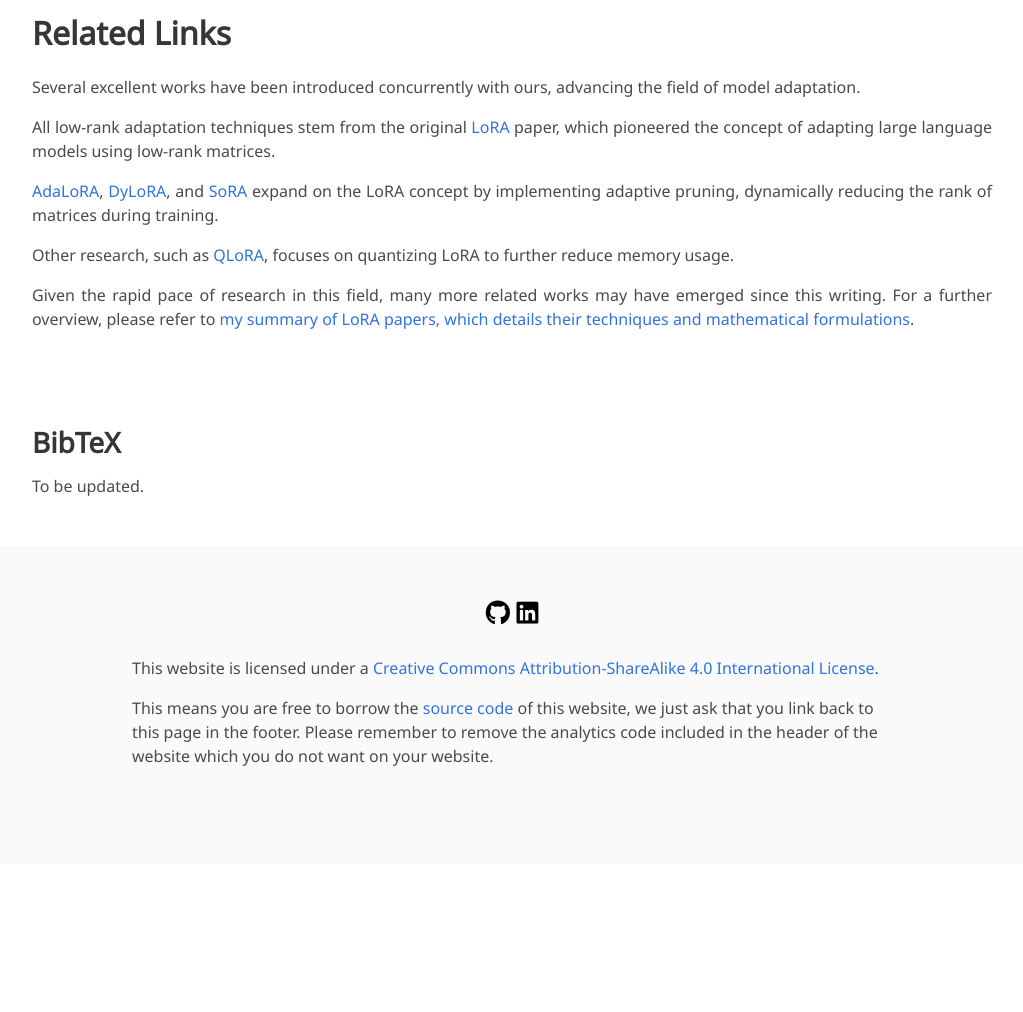
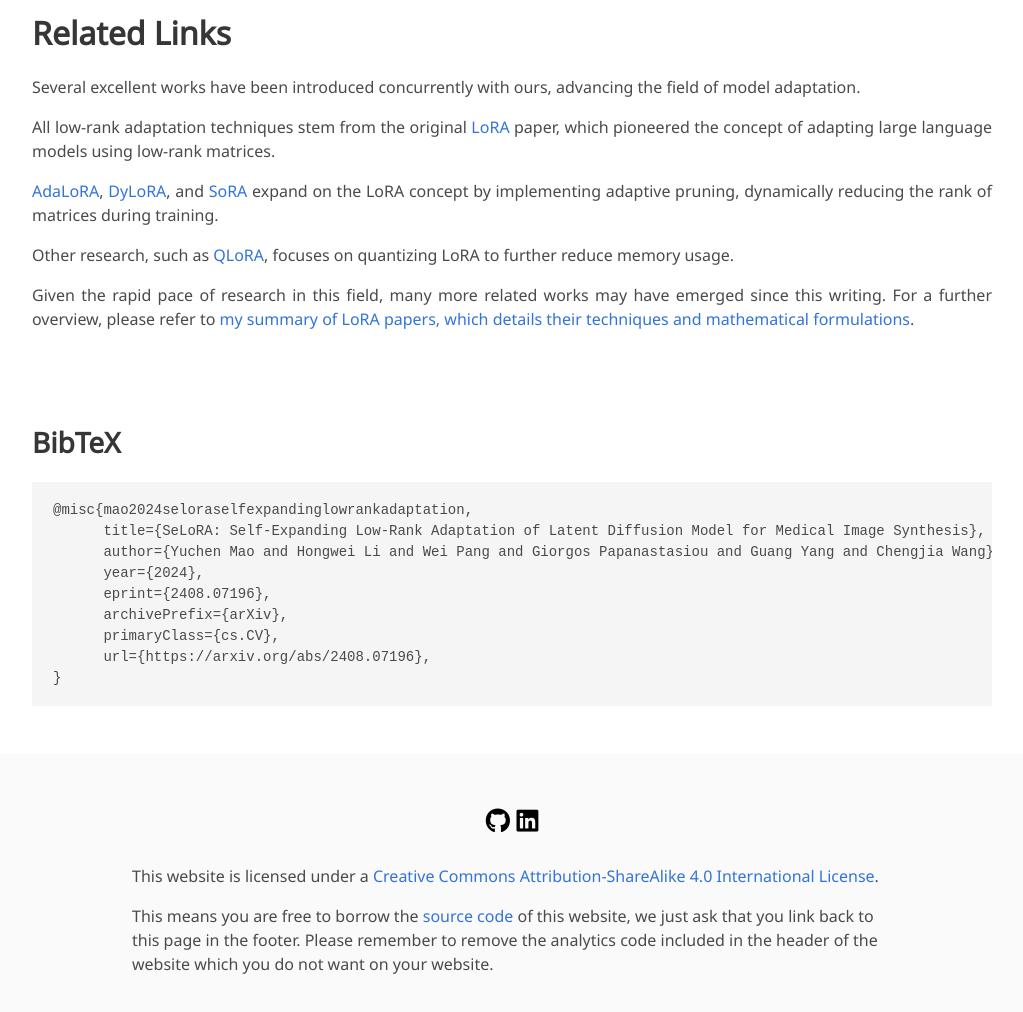
Before and after one commit to Yuchen20/SeLoRA.github.io, a plain HTML site: page index.html in a window 1280 px wide. Shown: the part 4859-5871 px from the top of the page, without its empty margins (128-1151 px from the left). Before the commit the page ends 5723 px from the top, so only its background shows below. Drawn offline with nearby package versions, Linux system fonts and the light colour scheme; some icons are missing; a web font is replaced by a local one.

Commit message:
update external link to arXiv and add new BibTeX entry for SeLoRA paper

```diff
--- a/index.html
+++ b/index.html
@@ -129,7 +129,7 @@
                 </a>
               </span> -->
               <span class="link-block">
-                <a href="https://www.google.co.uk/"
+                <a href="https://arxiv.org/abs/2408.07196"
                    class="external-link button is-normal is-rounded is-dark">
                   <span class="icon">
                       <i class="ai ai-arxiv"></i>
@@ -460,13 +460,16 @@
 <section class="section" id="BibTeX">
   <div class="container is-max-desktop content">
     <h2 class="title">BibTeX</h2>
-    <!-- <pre><code>@article{park2021nerfies,
-  author    = {Park, Keunhong and Sinha, Utkarsh and Barron, Jonathan T. and Bouaziz, Sofien and Goldman, Dan B and Seitz, Steven M. and Martin-Brualla, Ricardo},
-  title     = {Nerfies: Deformable Neural Radiance Fields},
-  journal   = {ICCV},
-  year      = {2021},
-}</code></pre> -->
-To be updated.
+    <pre><code>@misc{mao2024seloraselfexpandinglowrankadaptation,
+      title={SeLoRA: Self-Expanding Low-Rank Adaptation of Latent Diffusion Model for Medical Image Synthesis},
+      author={Yuchen Mao and Hongwei Li and Wei Pang and Giorgos Papanastasiou and Guang Yang and Chengjia Wang},
+      year={2024},
+      eprint={2408.07196},
+      archivePrefix={arXiv},
+      primaryClass={cs.CV},
+      url={https://arxiv.org/abs/2408.07196},
+}</code></pre>
+
   </div>
 </section>
 
```
